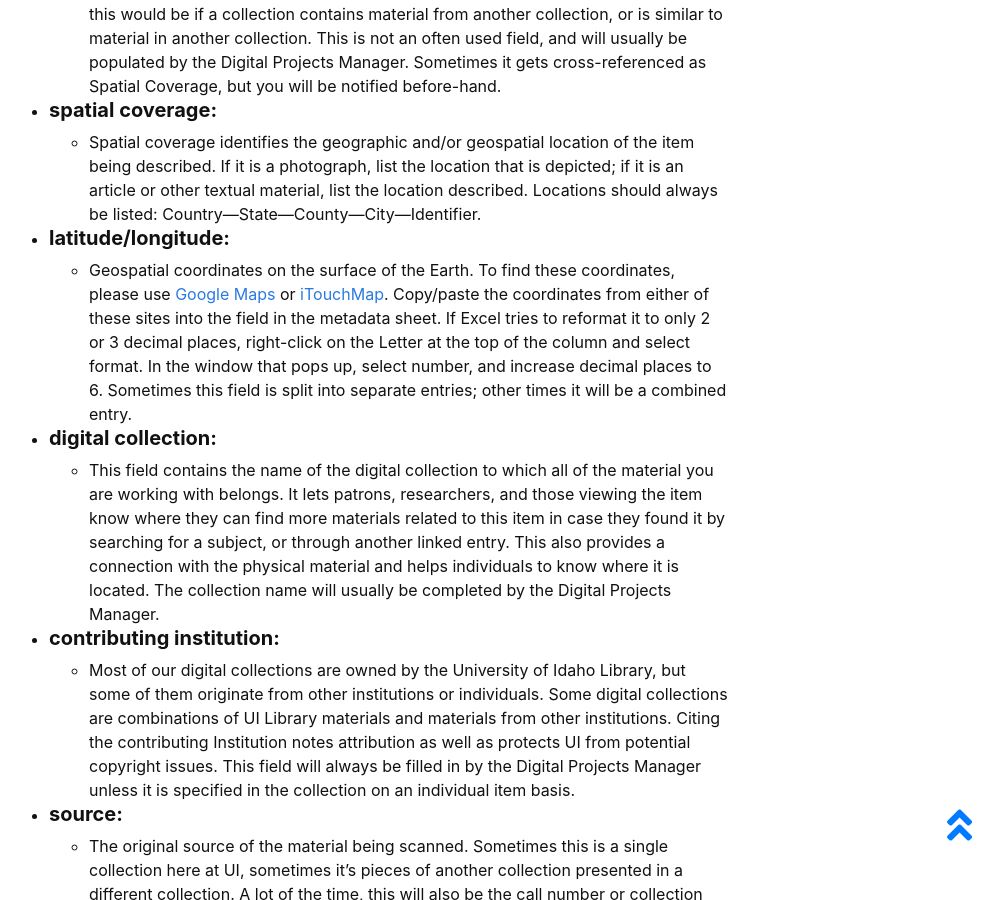
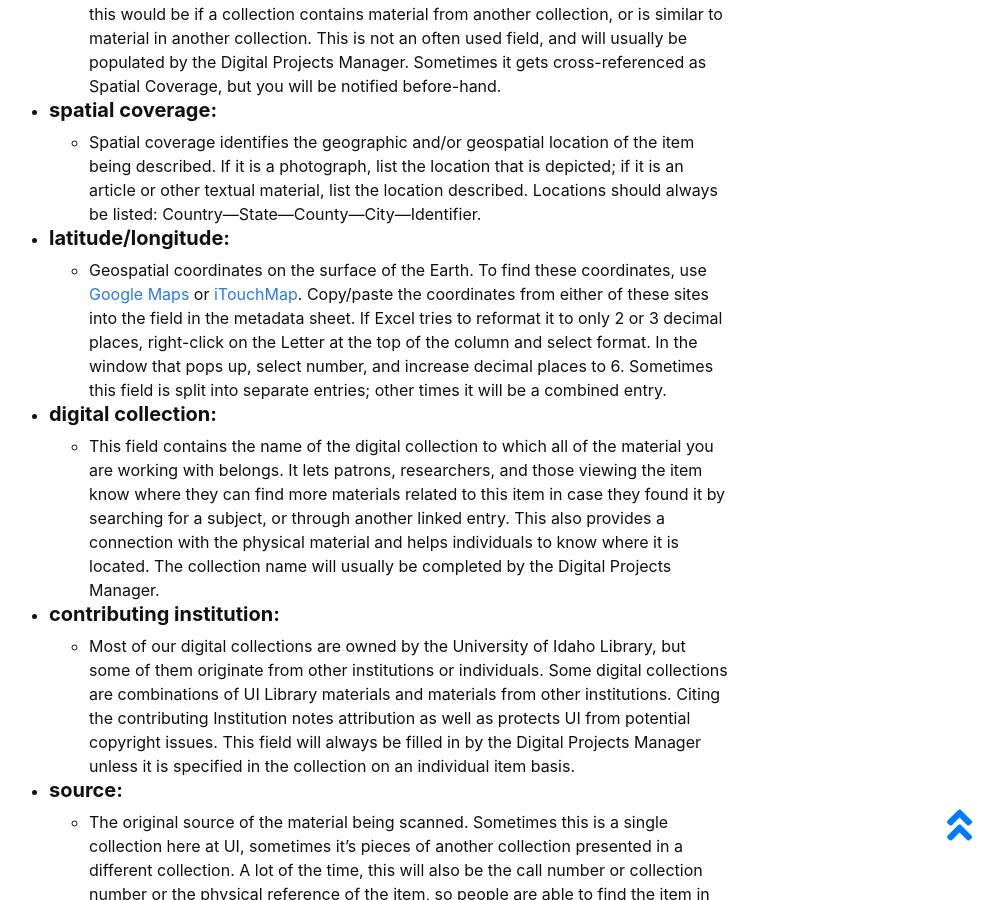
Before and after one commit to uidaholib/dds-student-workflow, a Jekyll site: the page built from content/3-lesson.md, in a window 1280 px wide and 900 px high, scrolled down 1549 px. Shown: the whole window, without its empty margins (271-1274 px from the left). Built offline with Jekyll 4.4.1, drawn with Linux system fonts in a browser that asks for light colours; some of the changed text lies outside the part shown.

Commit message:
Update 3-lesson.md

```diff
--- a/content/3-lesson.md
+++ b/content/3-lesson.md
@@ -43,7 +43,7 @@ Not all of the fields listed below will appear on every metadata sheet. Some met
     - Spatial coverage identifies the geographic and/or geospatial location of the item being described. If it is a photograph, list the location that is depicted; if it is an article or other textual material, list the location described. Locations should always be listed: Country—State—County—City—Identifier.
 
 - ##### **latitude/longitude:**
-    - Geospatial coordinates on the surface of the Earth. To find these coordinates, please use [Google Maps](www.maps.google.com) or [iTouchMap](itouchmap.com/latlong.html). Copy/paste the coordinates from either of these sites into the field in the metadata sheet. If Excel tries to reformat it to only 2 or 3 decimal places, right-click on the Letter at the top of the column and select format. In the window that pops up, select number, and increase decimal places to 6. Sometimes this field is split into separate entries; other times it will be a combined entry.
+    - Geospatial coordinates on the surface of the Earth. To find these coordinates, use [Google Maps](www.maps.google.com) or [iTouchMap](itouchmap.com/latlong.html). Copy/paste the coordinates from either of these sites into the field in the metadata sheet. If Excel tries to reformat it to only 2 or 3 decimal places, right-click on the Letter at the top of the column and select format. In the window that pops up, select number, and increase decimal places to 6. Sometimes this field is split into separate entries; other times it will be a combined entry.
 
 - ##### **digital collection:**
     - This field contains the name of the digital collection to which all of the material you are working with belongs. It lets patrons, researchers, and those viewing the item know where they can find more materials related to this item in case they found it by searching for a subject, or through another linked entry. This also provides a connection with the physical material and helps individuals to know where it is located. The collection name will usually be completed by the Digital Projects Manager.
```
Also changed, not shown: other parts of content/3-lesson.md (+1 -1 lines).
